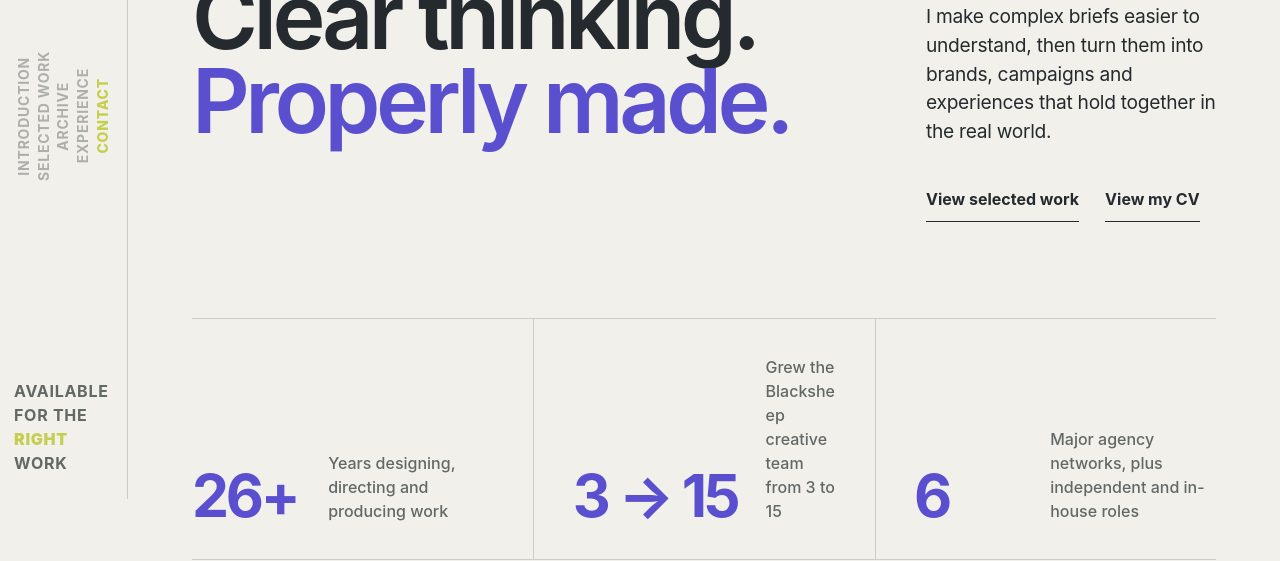
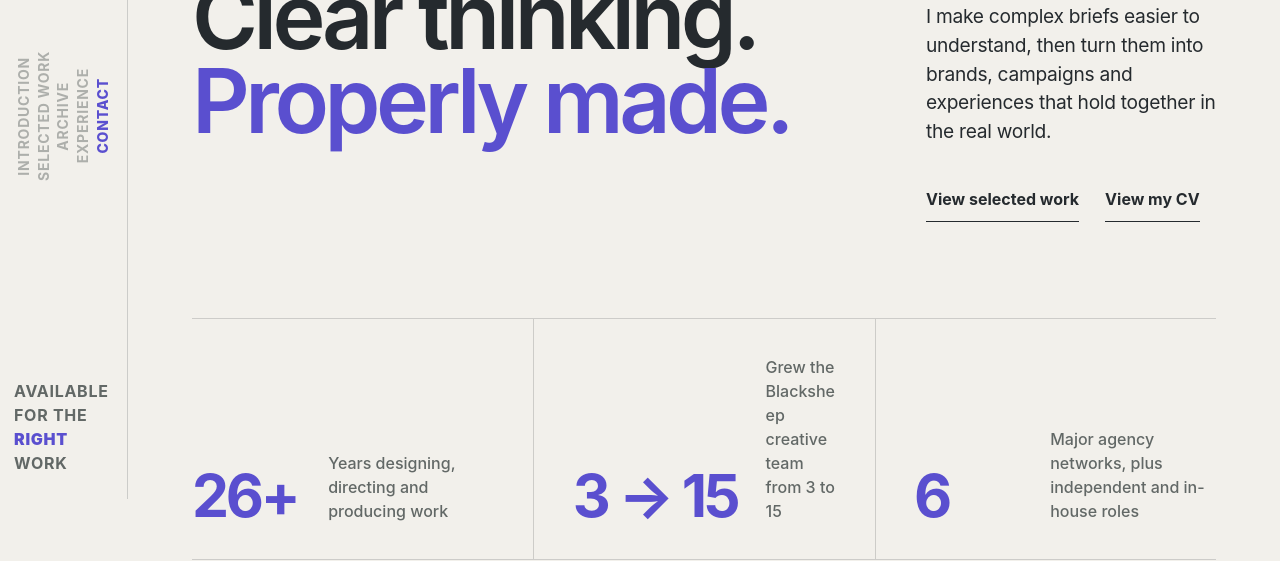
Before and after one commit to doesdesignwork/portfolio, a Next.js app: page / in a window 1280 px wide. Shown: the part 301-862 px from the top of the page. Built offline with nearby package versions, Linux system fonts and the light colour scheme; no server answers.

Commit message:
Refine violet and lime surface rules
Keep #5A4FCF on light paper surfaces and reserve #C4CF4F for accents directly on gunmetal, including headers, dark editorial sections, navigation and CTAs.

```diff
--- a/app/amber-gunmetal.css
+++ b/app/amber-gunmetal.css
@@ -1,9 +1,8 @@
 /*
  * DOES DESIGN WORK / VIOLET + LIME + GUNMETAL PALETTE
  *
- * #5A4FCF is the primary visual signal on warm and bright paper.
- * #C4CF4F is reserved for typography, controls and details sitting directly
- * on gunmetal, where it provides stronger contrast and a distinct night mode.
+ * #5A4FCF is the primary signal on warm and bright paper.
+ * #C4CF4F is reserved for accents sitting directly on gunmetal.
  */
 
 :root {
@@ -44,7 +43,7 @@ body,
   outline-color: var(--brand-signal) !important;
 }
 
-/* Gunmetal replaces black throughout shared dark surfaces. */
+/* Shared gunmetal surfaces. */
 .brand-header,
 .interior-header,
 .brand-cta,
@@ -55,31 +54,54 @@ body,
 .brand-header :focus-visible,
 .interior-header :focus-visible,
 .brand-cta :focus-visible,
-.site-page--home > footer :focus-visible,
-aside[data-side-index] :focus-visible {
+.site-page--home > footer :focus-visible {
   outline-color: var(--brand-signal-on-dark) !important;
 }
 
-/* Primary violet signals on warm and bright paper. */
+/* Header accents sit on gunmetal. */
+.brand-header nav a::after,
+.interior-header nav a::after {
+  background: var(--brand-signal-on-dark) !important;
+}
+
+.brand-header nav a:hover,
+.brand-header nav a:focus-visible,
+.interior-header nav a:hover,
+.interior-header nav a:focus-visible {
+  color: var(--brand-signal-on-dark) !important;
+}
+
+/* Primary violet signals on warm or bright paper. */
 .site-page--home #top h1 em,
 .site-page--home [data-hero-proof] dt,
-.site-page--home .brand-capability-matrix h3,
-.site-page--project .brand-project-story h2,
-.site-page--project .brand-project-gallery h2,
-.site-page--service .brand-service-block h2,
-.site-page--service .brand-service-approach h2,
-.site-page--cv .brand-cv-section > h2,
-.site-page--cv .brand-cv-sidebar h2 {
-  color: var(--brand-signal) !important;
-}
-
-/* Lime is used only when the signal sits on gunmetal. */
+.site-page--home [data-intro-facts] dt,
 aside[data-side-index] nav a[aria-current="location"],
 aside[data-side-index] nav a:hover,
 aside[data-side-index] nav a:focus-visible,
 aside[data-side-index] [data-right-work],
 aside[data-side-index] [data-availability-link]:hover,
 aside[data-side-index] [data-availability-link]:focus-visible,
+.site-page--project .brand-project-gallery h2,
+.site-page--service .brand-service-approach h2,
+.site-page--cv .brand-cv-title,
+.site-page--cv .brand-cv-section > h2,
+.site-page--cv .brand-cv-sidebar h2 {
+  color: var(--brand-signal) !important;
+}
+
+aside[data-side-index] :focus-visible {
+  outline-color: var(--brand-signal) !important;
+}
+
+.site-page--home [data-availability-link] {
+  border-color: var(--brand-signal) !important;
+}
+
+/* Lime signals on gunmetal homepage sections. */
+.site-page--home .brand-home-manifesto h2,
+.site-page--home .brand-home-manifesto > p:first-child,
+.site-page--home #about h2,
+.site-page--home #about .brand-capability-matrix h3,
 .site-page--home > footer [data-contact-link] > span,
 .site-page--home > footer [data-contact-link]:hover > span,
 .site-page--home > footer [data-contact-link]:focus-visible > span,
@@ -87,22 +109,54 @@ aside[data-side-index] [data-availability-link]:focus-visible,
   color: var(--brand-signal-on-dark) !important;
 }
 
-/* Homepage actions on paper use violet. */
-.site-page--home [class*="heroActions"] a {
-  border-color: var(--brand-signal) !important;
-  color: var(--brand-signal) !important;
+.site-page--home > footer [data-contact-link] {
+  border-color: var(--brand-signal-on-dark) !important;
 }
 
+/* Homepage actions on paper use violet. */
+.site-page--home [class*="heroActions"] a,
 .site-page--home [class*="heroActions"] a:hover,
 .site-page--home [class*="heroActions"] a:focus-visible {
   border-color: var(--brand-signal) !important;
   color: var(--brand-signal) !important;
 }
 
-/* Gunmetal rail and footer actions use lime. */
-.site-page--home [data-availability-link],
-.site-page--home > footer [data-contact-link] {
+/* Project pages: violet on paper, lime inside gunmetal story/navigation. */
+.site-page--project .brand-project-story h2,
+.site-page--project .brand-project-story h3,
+.site-page--project .brand-project-nav small,
+.site-page--project .brand-project-nav a:hover strong,
+.site-page--project .brand-project-nav a:focus-visible strong {
+  color: var(--brand-signal-on-dark) !important;
+}
+
+.site-page--project .brand-related-services a,
+.site-page--project .brand-project-gallery a {
+  border-color: var(--brand-signal) !important;
+}
+
+.site-page--project .brand-related-services a:hover,
+.site-page--project .brand-related-services a:focus-visible {
+  color: var(--brand-signal) !important;
+}
+
+/* Service pages: lime only on gunmetal cards, white on violet cards. */
+.site-page--service .brand-service-block:not(:nth-child(2)) h2,
+.site-page--service .brand-proof-card:not(:nth-child(3n + 2)) small {
+  color: var(--brand-signal-on-dark) !important;
+}
+
+.site-page--service .brand-service-block:nth-child(2) h2,
+.site-page--service .brand-proof-card:nth-child(3n + 2) small {
+  color: var(--brand-paper-bright) !important;
+}
+
+.site-page--service .brand-proof-card:not(:nth-child(3n + 2)) {
   border-color: var(--brand-signal-on-dark) !important;
+}
+
+.site-page--service .brand-proof-card:nth-child(3n + 2) {
+  border-color: var(--brand-paper-bright) !important;
 }
 
 /* Online CV action chips mirror the downloadable CV. */
@@ -180,7 +234,7 @@ aside[data-side-index] [data-availability-link]:focus-visible,
   border-radius: 14px !important;
 }
 
-/* Violet signal panels live on paper; their text remains bright and readable. */
+/* Violet signal panels retain bright text, rather than using lime. */
 .brand-cta--signal {
   background: var(--brand-signal) !important;
   color: var(--brand-paper-bright) !important;
@@ -213,23 +267,6 @@ aside[data-side-index] [data-availability-link]:focus-visible,
   opacity: 1 !important;
 }
 
-/* Project and service call-to-action links on paper. */
-.site-page--project .brand-project-nav a,
-.site-page--project .brand-related-services a,
-.site-page--service .brand-proof-card,
-.site-page--service .brand-cta + a {
-  border-color: var(--brand-signal) !important;
-}
-
-.site-page--project .brand-project-nav a:hover,
-.site-page--project .brand-project-nav a:focus-visible,
-.site-page--project .brand-related-services a:hover,
-.site-page--project .brand-related-services a:focus-visible,
-.site-page--service .brand-proof-card:hover,
-.site-page--service .brand-proof-card:focus-visible {
-  color: var(--brand-signal) !important;
-}
-
 @media (max-width: 760px) {
   .site-page--cv .brand-cv-sidebar {
     padding: 26px 22px !important;
--- a/scripts/amber-palette-audit.mjs
+++ b/scripts/amber-palette-audit.mjs
@@ -128,11 +128,21 @@ for (const route of routes) {
         };
 
         if (currentRoute === "/") {
-          checkColour("#top h1 em", expectedColours.violet, "hero accent");
+          checkColour("#top h1 em", expectedColours.violet, "hero paper accent");
           checkColour(
             'aside[data-side-index] nav a[aria-current="location"]',
+            expectedColours.violet,
+            "paper side-index accent",
+          );
+          checkColour(
+            ".brand-home-manifesto h2",
             expectedColours.lime,
-            "gunmetal rail accent",
+            "gunmetal manifesto accent",
+          );
+          checkColour(
+            "#about .brand-capability-matrix h3",
+            expectedColours.lime,
+            "gunmetal capability accent",
           );
           checkColour(
             'footer [data-contact-link] > span',
@@ -142,8 +152,21 @@ for (const route of routes) {
         }
 
         if (currentRoute === "/cv/") {
-          checkColour(".brand-cv-section > h2", expectedColours.violet, "CV heading");
+          checkColour(".brand-cv-section > h2", expectedColours.violet, "CV paper heading");
           checkColour(".brand-cta > p", expectedColours.lime, "CV gunmetal CTA label");
+        }
+
+        if (currentRoute.startsWith("/work/")) {
+          checkColour(
+            ".brand-project-story h2",
+            expectedColours.lime,
+            "project gunmetal story heading",
+          );
+          checkColour(
+            ".brand-project-gallery h2",
+            expectedColours.violet,
+            "project paper gallery heading",
+          );
         }
 
         return problems;
```
